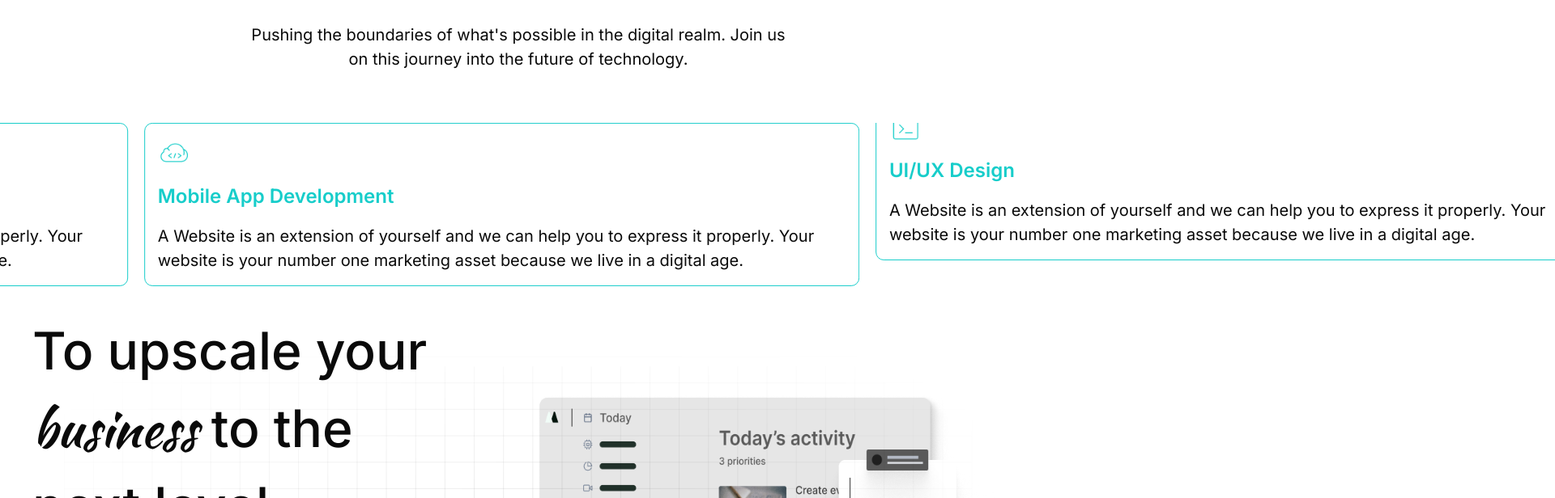
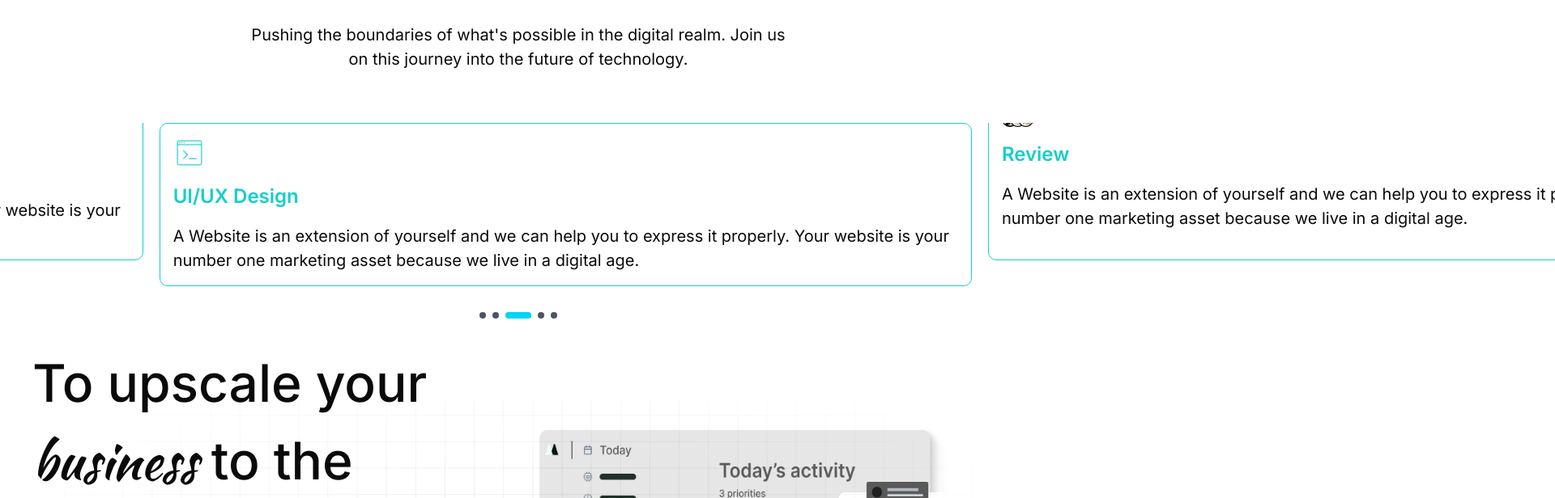
Before and after one commit to Roshen-Perera/ceylon-developers-portfolio, a Next.js app: page / in a window 1280 px wide. Shown: the part 720-1336 px from the top of the page at 81% size, 1920 px wide, since content can reach past the window. Built offline with nearby package versions, Linux system fonts and the light colour scheme.

Commit message:
Refactor ServiceCarousel to implement seamless infinite scroll, enhance navigation with auto-scroll, and improve responsiveness with updated item display logic

```diff
--- a/components/serviceCarousel.tsx
+++ b/components/serviceCarousel.tsx
@@ -2,6 +2,7 @@
 
 import React, { useEffect, useState, useCallback, useMemo } from "react";
 import Image from "next/image";
+import { ChevronLeft, ChevronRight } from "lucide-react";
 import { H5, P } from "./typography";
 
 const services = [
@@ -43,9 +44,14 @@ const services = [
 ];
 
 const ServiceCarousel = () => {
-  const [offset, setOffset] = useState(0);
+  const [currentIndex, setCurrentIndex] = useState(0);
   const [itemsPerView, setItemsPerView] = useState(5);
-  const [isPaused, setIsPaused] = useState(false);
+  const [isTransitioning, setIsTransitioning] = useState(true);
+
+  // Duplicate services for infinite loop effect
+  const duplicatedServices = useMemo(() => {
+    return [...services, ...services, ...services];
+  }, []);
 
   // Handle responsive items per view
   useEffect(() => {
@@ -59,8 +65,10 @@ const ServiceCarousel = () => {
         setItemsPerView(3);
       } else if (width < 1280) {
         setItemsPerView(4);
+      } else if (width < 1440) {
+        setItemsPerView(5);
       } else {
-        setItemsPerView(5);
+        setItemsPerView(6); // Show 5 full + 2 half cards
       }
     };
 
@@ -69,71 +77,105 @@ const ServiceCarousel = () => {
     return () => window.removeEventListener("resize", handleResize);
   }, []);
 
-  // Triple the services array for seamless infinite scroll
-  const extendedServices = useMemo(() => {
-    return [...services, ...services, ...services];
+  // Start from the middle set of cards
+  useEffect(() => {
+    setCurrentIndex(services.length);
+  }, [itemsPerView]);
+
+  // Auto-scroll with infinite loop
+  useEffect(() => {
+    const interval = setInterval(() => {
+      setCurrentIndex((prev) => prev + 1);
+    }, 3000);
+
+    return () => clearInterval(interval);
   }, []);
 
-  // Continuous smooth scroll animation
+  // Reset position when reaching the end (seamless loop)
   useEffect(() => {
-    if (isPaused) return;
+    // When we reach the end of the second set, instantly jump back to the start of the middle set
+    if (currentIndex >= services.length * 2) {
+      setTimeout(() => {
+        setIsTransitioning(false);
+        setCurrentIndex(services.length);
+      }, 500); // Wait for transition to complete
 
-    const animate = () => {
-      setOffset((prev) => {
-        const newOffset = prev + 0.05; // Adjust speed here (smaller = slower)
+      setTimeout(() => {
+        setIsTransitioning(true);
+      }, 550);
+    }
+    // When we go below the first set, jump to the end of the middle set
+    else if (currentIndex < services.length) {
+      setTimeout(() => {
+        setIsTransitioning(false);
+        setCurrentIndex(services.length);
+      }, 500);
 
-        // Reset when we've scrolled through one complete set
-        if (newOffset >= 100) {
-          return 0;
-        }
+      setTimeout(() => {
+        setIsTransitioning(true);
+      }, 550);
+    }
+  }, [currentIndex]);
 
-        return newOffset;
-      });
-    };
-
-    const animationFrame = requestAnimationFrame(animate);
-    return () => cancelAnimationFrame(animationFrame);
-  }, [offset, isPaused]);
+  const goToSlide = useCallback((index: number) => {
+    setCurrentIndex(services.length + index);
+  }, []);
 
   return (
-    <div
-      className="flex items-center justify-center p-4 sm:p-6 lg:p-8 overflow-hidden"
-      onMouseEnter={() => setIsPaused(true)}
-      onMouseLeave={() => setIsPaused(false)}
-    >
+    <div className="flex items-center justify-center p-4 sm:p-6 lg:p-8 mx-60 overflow-hidden">
       <div className="w-full">
         <div className="relative px-2 sm:px-4">
           <div className="overflow-hidden">
             <div
-              className="flex gap-3 sm:gap-4 lg:gap-5"
+              className={`flex gap-3 sm:gap-4 lg:gap-5 ${
+                isTransitioning ? "transition-transform duration-500 ease-out" : ""
+              }`}
               style={{
-                transform: `translateX(-${offset}%)`,
-                transition: "none",
+                transform: `translateX(-${
+                  currentIndex * (100 / itemsPerView)
+                }%)`,
               }}
             >
-              {extendedServices.map((service, index) => {
-                const position =
-                  (index - offset / (100 / extendedServices.length)) %
-                  extendedServices.length;
-                const displayIndex = Math.floor(position);
+              {duplicatedServices.map((service, index) => {
+                const displayIndex = (index - currentIndex + duplicatedServices.length) % duplicatedServices.length;
                 const isCenterCard =
+                  itemsPerView > 1 &&
                   displayIndex === Math.floor(itemsPerView / 2);
+
+                // For large screens (>1440px), calculate position relative to center
+                const isLargeScreen = typeof window !== 'undefined' && window.innerWidth >= 1440;
+                const centerPosition = itemsPerView / 2;
+                const relativePosition = displayIndex - centerPosition;
+
+                // Card 1 (far left half) and Card 5 (far right half) should be elevated
+                const isOuterHalfCard = isLargeScreen && (
+                  Math.abs(relativePosition) > 2 && Math.abs(relativePosition) <= 2.5
+                );
+
+                // Cards 2 and 4 (second from edges) should be elevated
+                const isSecondCard = isLargeScreen && (
+                  Math.abs(relativePosition) > 1 && Math.abs(relativePosition) <= 2
+                );
 
                 return (
                   <div
                     key={`${service.id}-${index}`}
-                    className={`lg:min-w-80 shrink-0 flex flex-col border-[#17CDCA] border rounded-lg p-3 sm:p-4 gap-3 sm:gap-4 transition-transform duration-300 ${
-                      !isCenterCard &&
-                      displayIndex >= 0 &&
-                      displayIndex < itemsPerView
-                        ? "-translate-y-4 sm:-translate-y-6 lg:-translate-y-8"
+                    className={`lg:min-w-80 shrink-0 flex flex-col border-[#17CDCA] border rounded-lg p-3 sm:p-4 gap-3 sm:gap-4 transition-all duration-500 ${
+                      isCenterCard
+                        ? "" // Center card stays at normal position
+                        : isOuterHalfCard
+                        ? "-translate-y-4 sm:-translate-y-6 lg:-translate-y-8" // Outer half cards elevated like 2 & 4
+                        : isSecondCard
+                        ? "-translate-y-4 sm:-translate-y-6 lg:-translate-y-8" // Cards 2 & 4 elevated
+                        : displayIndex >= 0 && displayIndex < itemsPerView
+                        ? "-translate-y-4 sm:-translate-y-6 lg:-translate-y-8" // Default elevation for visible cards
                         : ""
                     }`}
                     style={{
                       width: `calc(${100 / itemsPerView}% - ${
-                        ((itemsPerView - 1) * 16) / itemsPerView
+                        ((itemsPerView - 1) * (itemsPerView === 1 ? 12 : 16)) /
+                        itemsPerView
                       }px)`,
-                      minWidth: "280px",
                     }}
                   >
                     <Image
@@ -152,6 +194,22 @@ const ServiceCarousel = () => {
             </div>
           </div>
         </div>
+
+        {/* Navigation Dots */}
+        <div className="flex justify-center gap-2 mt-6 sm:mt-8">
+          {services.map((_, index) => (
+            <button
+              key={index}
+              onClick={() => goToSlide(index)}
+              className={`transition-all duration-300 rounded-full ${
+                (currentIndex % services.length) === index
+                  ? "w-8 h-2 bg-cyan-400"
+                  : "w-2 h-2 bg-gray-600 hover:bg-gray-500"
+              }`}
+              aria-label={`Go to slide ${index + 1}`}
+            />
+          ))}
+        </div>
       </div>
     </div>
   );
```
